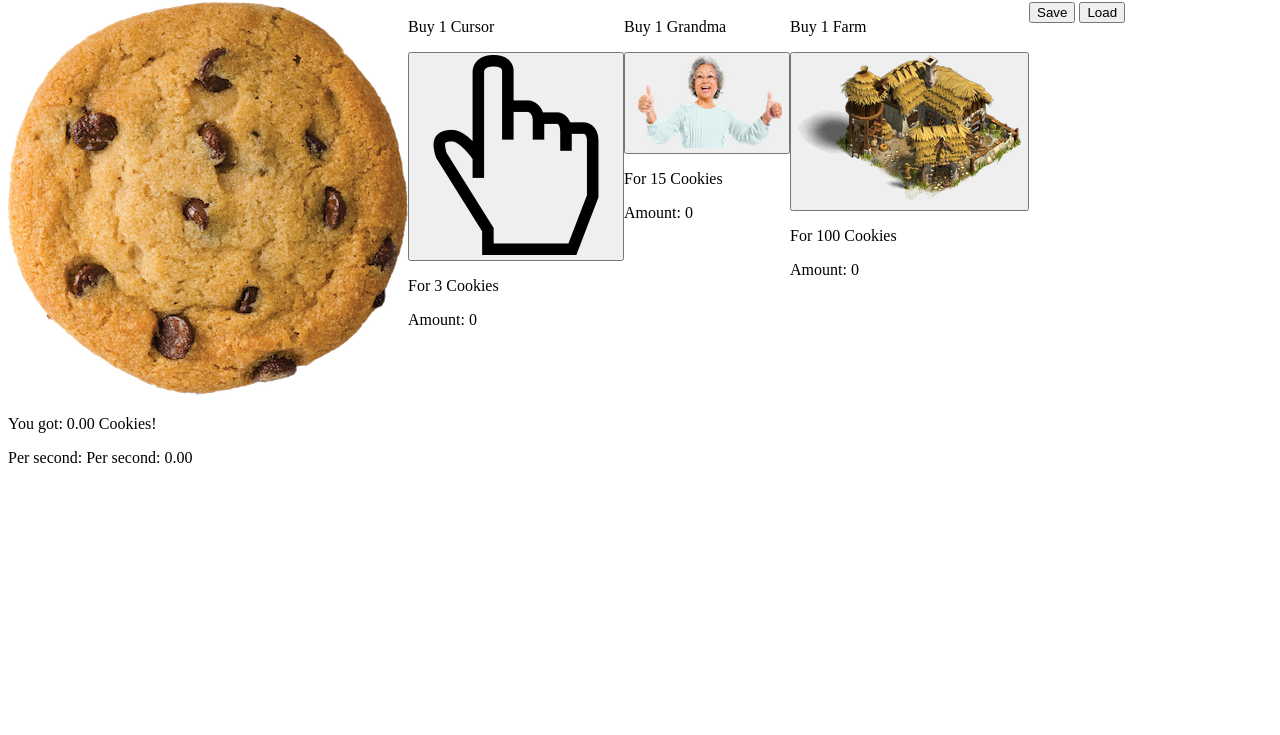
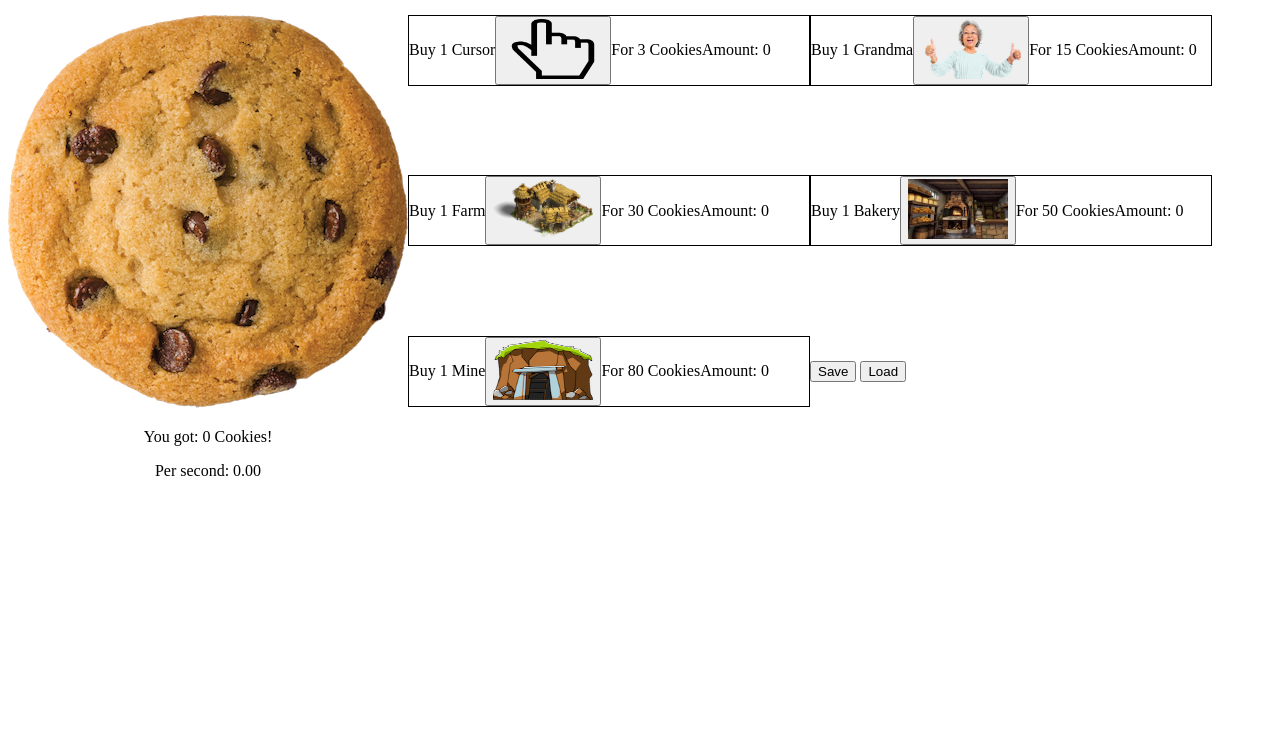
Before and after one commit to mindelicious/Cookie-Clicker, a plain HTML site: page index.html in a window 1280 px wide. Shown: the part 65-800 px from the top of the page. Drawn offline with Linux system fonts and the light colour scheme.

Commit message:
add some improv

```diff
--- a/index.html
+++ b/index.html
@@ -7,19 +7,23 @@
     <title>Coockie Clicker</title>
 </head>
 <body>
+    <header><h1>Welcome to SkyGate Bakery</h1></header>
     <div class="container">
-        <h3>Welcome to SkyGate Bakery</h3>
-        <a id="cookie" href="#"><img class="cookieImg" src="./img/cookie.png"></a>
+        <div class="cookie-section">
+            <a id="cookie"><img class="cookieImg" src="./img/cookie.png"></a>
+            <p>You got: <span id="cook-qt">0</span> Cookies!</p>
+            <p>Per second: <span id="per-sec">0.00</span></p>
+        </div>
         <div class="production">
             <div class="production-elm">
                 <p>Buy 1 Cursor</p>
                 <button>
-                    <a id="buyClick"><img class="cursor" src="./img/cursor.png"></a>
+                    <a id="buyClick" href="#"><img class="cursor" src="./img/cursor.png"></a>
                 </button>
                 <p id="costClick">For 15 Cookies</p>
                 <p id="amountClick">Amount: 0</p>
             </div>
-            <div>
+            <div class="production-elm">
                 <p>Buy 1 Grandma</p>
                 <button>
                     <a id="buyGrandma"><img class="grandma" src="./img/grrandma.png"></a>
@@ -27,7 +31,7 @@
                 <p id="costGrandma">For 100 Cookies</p>
                 <p id="amountGrandma">Amount: 0</p>
             </div>
-            <div>
+            <div class="production-elm">
                 <p>Buy 1 Farm</p>
                 <button>
                     <a id="buyFarm"><img class="farm" src="./img/farm.png"></a>
@@ -35,15 +39,27 @@
                 <p id="costFarm">For 100 Cookies</p>
                 <p id="amountFarm">Amount: 0</p>
             </div>
+            <div class="production-elm">
+                <p>Buy 1 Bakery</p>
+                <button>
+                    <a id="buyBakery"><img class="bakery" src="./img/bakery.png"></a>
+                </button>
+                <p id="costBakery">For 100 Cookies</p>
+                <p id="amountBakery">Amount: 0</p>
+            </div>
+            <div class="production-elm">
+                <p>Buy 1 Mine</p>
+                <button>
+                    <a id="buyMine"><img class="mine" src="./img/mine.png"></a>
+                </button>
+                <p id="costMine">For 100 Cookies</p>
+                <p id="amountMine">Amount: 0</p>
+            </div>
             <div>
                 <button><a id="saveScore">Save</a></button>
                 <button><a id="loadScore">Load</a></button>
             </div>
         </div>
-        <div class="counter">
-            <p>You got: <span id="cook-qt">0</span> Cookies!</p>
-            <p>Per second: <span id="per-sec">0</span></p>
-        </div>
     </div>
     <script src="script.js"></script>
 </body>
--- a/script.js
+++ b/script.js
@@ -19,6 +19,9 @@ saveScoreElm.onclick = function() {
     localStorage.setItem('cookieCount', cookieCount);
     localStorage.setItem('autoClick', autoClick);
     localStorage.setItem('grandma', grandma);
+    localStorage.setItem('farm', farm);
+    localStorage.setItem('bakery', bakery);
+    localStorage.setItem('mine', mine);
 }
 
 loadScoreElm.onclick = function() {
@@ -28,17 +31,34 @@ loadScoreElm.onclick = function() {
     autoClick = parseInt(autoClick);
     grandma = localStorage.getItem('grandma');
     grandma = parseInt(grandma);
+    farm = localStorage.getItem('farm');
+    farm = parseInt(farm);
+    bakery = localStorage.getItem('bakery');
+    bakery = parseInt(bakery);
+    mine = localStorage.getItem('mine');
+    mine = parseInt(mine);
     update();
 }
 
 //Update
 function update() {
-    score.innerHTML = cookieCount.toFixed(2);
+    score.innerHTML = cookieCount;
+
     document.getElementById('amountClick').innerHTML = 'Amount: ' + autoClick;
     document.getElementById('costClick').innerHTML = 'For ' + ((autoClick+1) * 3) + ' Cookies';
+
     document.getElementById('amountGrandma').innerHTML = 'Amount: ' + grandma;
-    document.getElementById('costGrandma').innerHTML ='For ' + ((grandma+1) * 15) + ' Cookies';
-    cookiePerSec.innerHTML = 'Per second: ' + (((autoClick)+(grandma * 2)) * multiplier).toFixed(2);
+    document.getElementById('costGrandma').innerHTML = 'For ' + ((grandma+1) * 15) + ' Cookies';
+    cookiePerSec.innerHTML = (((autoClick)+(grandma * 2)+(farm * 3)+(bakery * 4)+(mine * 6)) * multiplier).toFixed(2);
+
+    document.getElementById('amountFarm').innerHTML = 'Amount: ' + farm;
+    document.getElementById('costFarm').innerHTML = 'For ' + ((farm+1) * 30) + ' Cookies';
+
+    document.getElementById('amountBakery').innerHTML = 'Amount: ' + bakery;
+    document.getElementById('costBakery').innerHTML = 'For ' + ((bakery+1) * 50) + ' Cookies';
+
+    document.getElementById('amountMine').innerHTML = 'Amount: ' + mine;
+    document.getElementById('costMine').innerHTML = 'For ' + ((mine+1) * 80) + ' Cookies';
 }
 
 // Add timer/ buy autoClick
@@ -48,12 +68,15 @@ var autoClick = 0;
 function timer() {
     cookieCount = cookieCount + autoClick;
     cookieCount = cookieCount + grandma*2;
+    cookieCount = cookieCount + farm*3;
+    cookieCount = cookieCount + bakery*5;
+    cookieCount = cookieCount + mine*7;
     update()
 }
 setInterval(timer, 2000)
 
 buyClick.onclick = function buyClick() {
-    if(cookieCount >= ((autoClick+1) * 3)) {
+    if(cookieCount >= (autoClick+1) * 3) {
         cookieCount = cookieCount - ((autoClick+1) * 3);
         autoClick = autoClick + 1;
         update()
@@ -70,10 +93,35 @@ buyGrandmaElm.onclick = function() {
         update();
     }
 }
-/*
+
 //Buy Farm
 var buyFarmElm = document.getElementById('buyFarm');
 var farm = 0;
 buyFarmElm.onclick = function() {
-    if(cookieCount >= )
-}*/
+    if(cookieCount >= (farm+1) * 30) {
+        cookieCount = cookieCount - ((farm+1) * 30);
+        farm = farm + 1;
+        update();
+    }
+}
+//Buy Bakery
+var buyBakeryElm = document.getElementById('buyBakery');
+var bakery = 0;
+buyBakeryElm.onclick = function() {
+    if(cookieCount >= (bakery+1) * 50) {
+        cookieCount = cookieCount - ((bakery+1) * 50);
+        bakery = bakery + 1;
+        update();
+    }
+}
+
+//Buy Mine
+var buyMineElm = document.getElementById('buyMine');
+var mine = 0;
+buyMineElm.onclick = function() {
+    if(cookieCount >= (mine+1) * 80) {
+        cookieCount = cookieCount - ((mine+1) * 80);
+        mine = mine + 1;
+        update();
+    }
+}
--- a/style.css
+++ b/style.css
@@ -1,17 +1,18 @@
 
 .container {
     display: flex;
-    flex-wrap: wrap;
 }
-h3 {
+header {
     width: 100%;
     text-align: center;
 }
 .production {
     display: flex;
+    align-items: baseline;
+    flex-wrap: wrap;
 }
-.counter {
-    width: 100%;
+.cookie-section {
+    text-align: center;
 }
 .cooking {
    width: 200px
@@ -22,3 +23,18 @@ h3 {
 .grandmaImg {
     height: 50px;
 }
+.production img {
+
+    width: 100px;
+    height: 60px;
+}
+.production-elm {
+    border: 1px solid;
+    display: flex;
+    width: 100%;
+    max-width: 400px;
+    align-items: center;
+}
+.production-elm a {
+    cursor: pointer;
+}
```
Also changed, not shown: img/bakery.png (added), img/mine.png (added), img/skygate.png (added).
